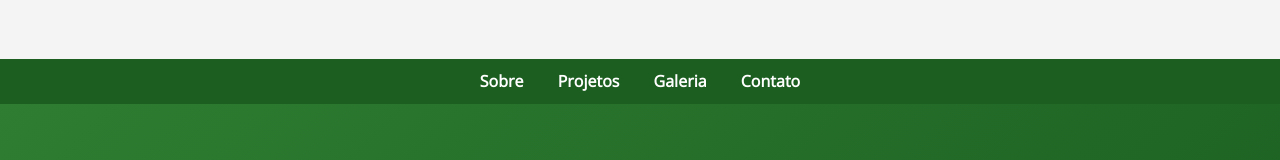
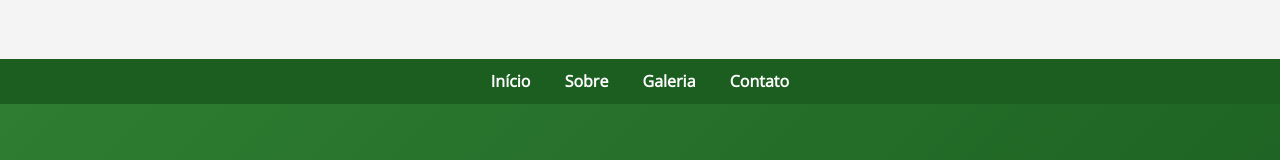
Before and after one commit to kauazv/itinerario_exte, a plain HTML site: page projetos.html in a window 1280 px wide. Shown: the part 315-475 px from the top of the page. Drawn offline with nearby package versions, Linux system fonts and the light colour scheme.

Commit message:
arrumando nav no projetos.

```diff
--- a/projetos.html
+++ b/projetos.html
@@ -18,8 +18,8 @@
     </header>
 
     <nav>
-        <a href="index.html">Sobre</a>
-        <a href="projetos.html">Projetos</a>
+        <a href="index.html">Início</a>
+        <a href="sobre.html">Sobre</a>
         <a href="galeria.html">Galeria</a>
         <a href="contato.html">Contato</a>
     </nav>
```
